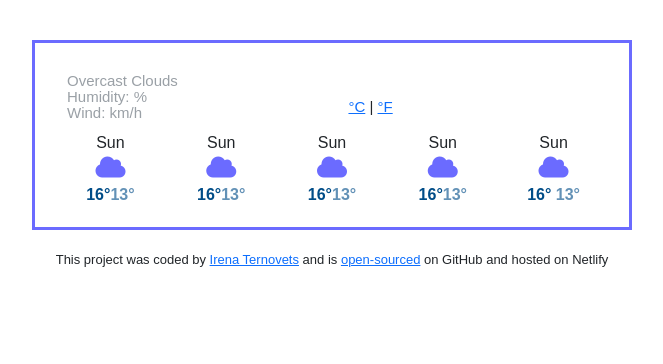
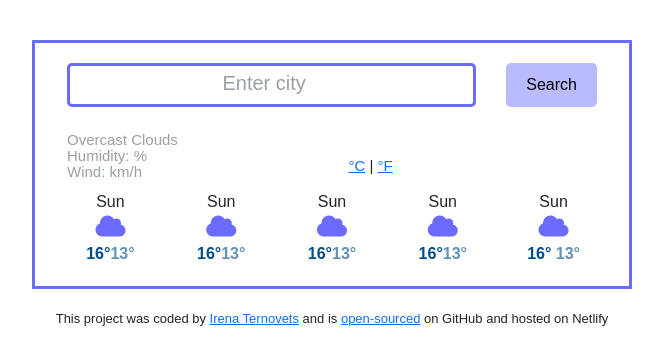
Before and after one commit to IreneTernovets/SheCodes-weather-app-basic, a plain HTML site: page index.html in a window 1280 px wide. Shown: the whole page, without its empty margins (308-971 px from the left). Drawn offline with nearby package versions, Linux system fonts and the light colour scheme; no server answers.

Commit message:
Added search engine

```diff
--- a/index.html
+++ b/index.html
@@ -15,6 +15,12 @@
    <div class="weather-app">
     <div class="app-wrapper">
     <div class="container">
+        <form id="search-form">
+         <div class="search-engine">
+                <input type="search" placeholder="Enter city" class="search-input" id="city-input">
+                <input type="submit" value="Search" class="search-button">
+         </div>
+        </form>
         <div class="row">
             <div class="col">
                 <div id="cityName" class="city"></div>
--- a/index.js
+++ b/index.js
@@ -31,10 +31,18 @@ function displayForecast(response) {
     iconElement.setAttribute("src", `http://openweathermap.org/img/wn/${icon}@2x.png`);
     iconElement.setAttribute("alt", `${response.data.weather[0].description}`);
 }
+function search(city) {
+let apiKey = "2ee22b85e49eeb365b43bd7a023f52ac";
+let urlApi = `https://api.openweathermap.org/data/2.5/weather?q=${city}&appid=${apiKey}&units=metric`;
+axios.get(urlApi).then(displayForecast);
+}
+function handleSubmit(respond) {
+respond.preventDefault();
+let cityInputElement = document.querySelector("#city-input");
+search(cityInputElement.value);
+}
 
-let apiKey = "2ee22b85e49eeb365b43bd7a023f52ac";
-let city = "New York";
-let urlApi = `https://api.openweathermap.org/data/2.5/weather?q=${city}&appid=${apiKey}&units=metric`;
-console.log(urlApi);
+let form = document.querySelector("#search-form");
+form.addEventListener("submit", handleSubmit);
 
-axios.get(urlApi).then(displayForecast);
+search("Kyiv");
--- a/style.css
+++ b/style.css
@@ -22,7 +22,33 @@ ul {
     padding: 20px;
     border: 3px solid rgb(107, 107, 255);
 }
-
+.search-engine {
+    margin-bottom: 15px;
+    display: flex;
+    flex-direction: row;
+    justify-content: space-between;
+}
+.search-input {
+flex-grow: 1;
+margin-right: 30px;
+border: none;
+background-color: transparent;
+resize: none;
+outline: none;
+border: 3px solid rgb(107, 107, 255);
+border-radius: 5px;
+}
+.search-input::placeholder {
+font-size: 20px;
+text-align: center;
+color: #9aa0a6;
+}
+.search-button {
+    border: none;
+    border-radius: 5px;
+    padding: 10px 20px;
+    background-color: rgba(107, 107, 255, 0.468);
+}
 .city {
     color: #202124;
     font-size: 40px;
```
